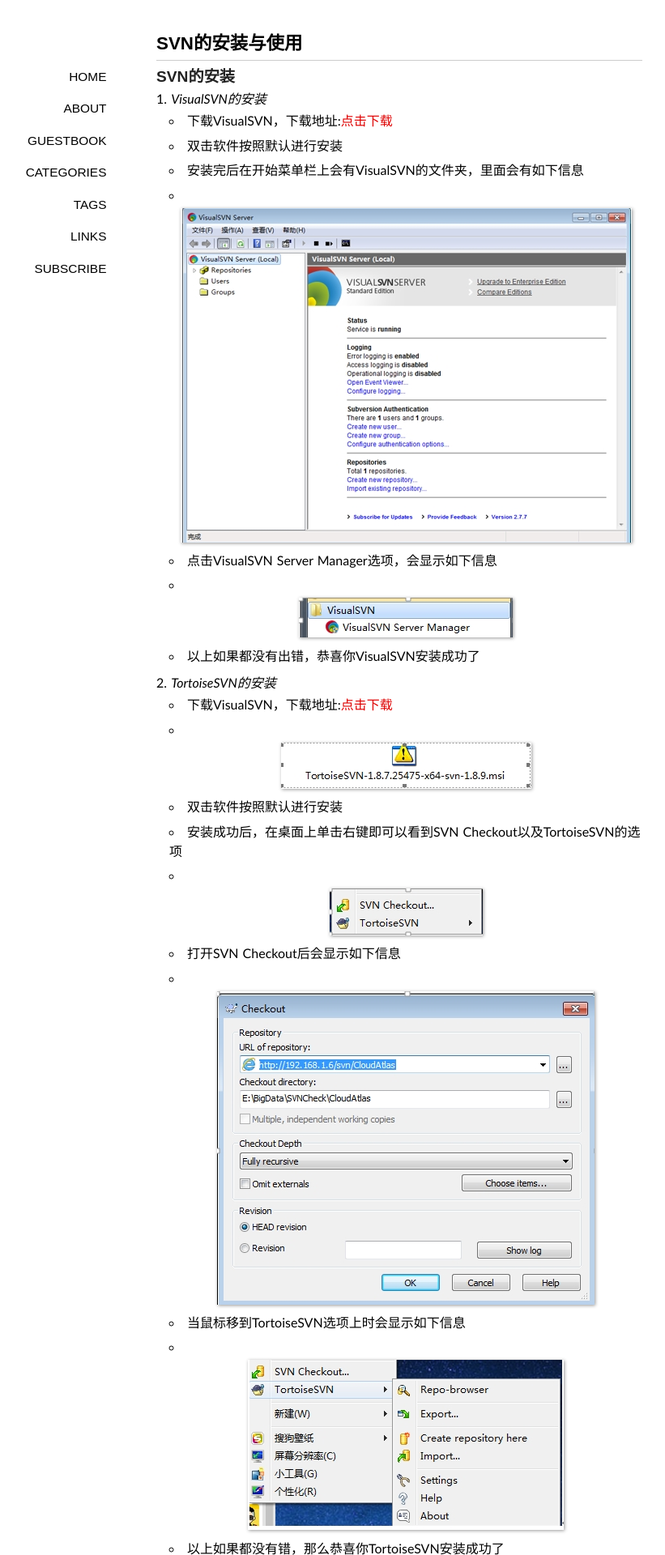
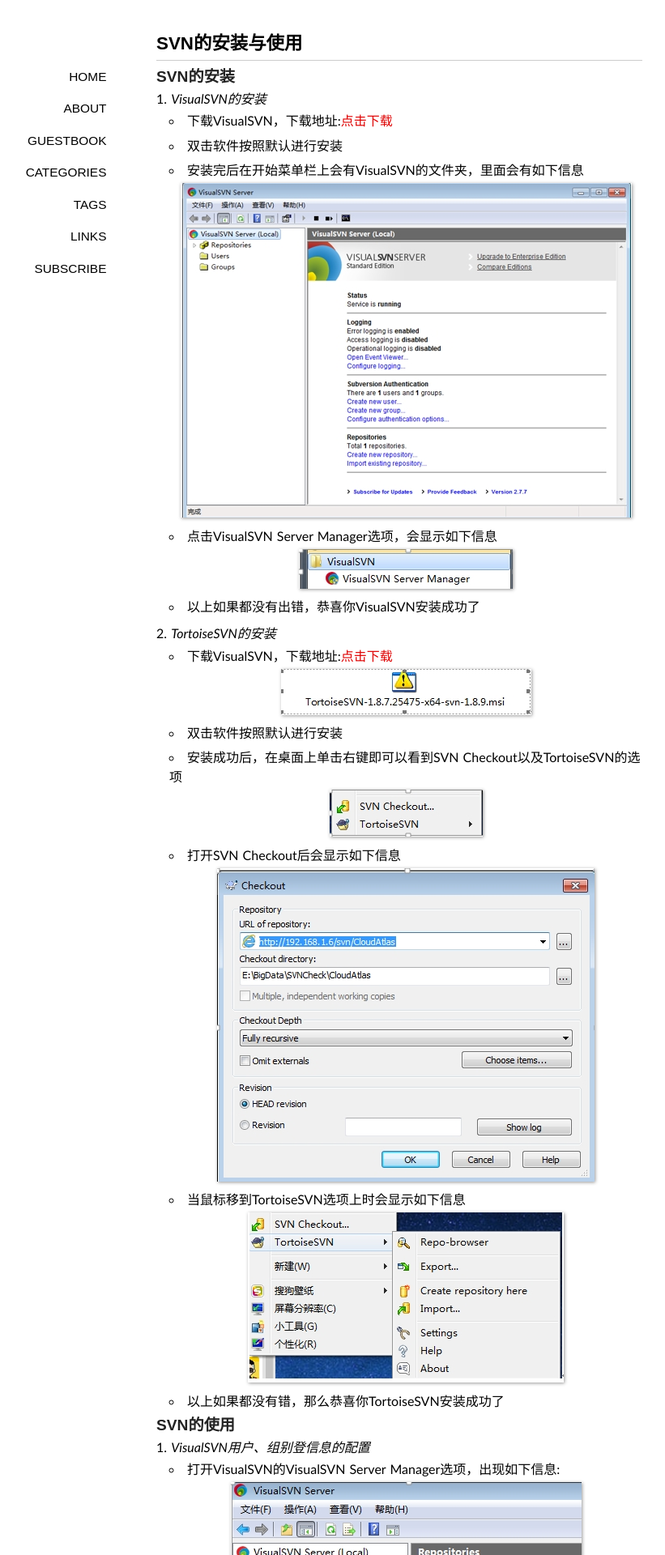
Before and after one commit to chenzhigang/chenzhigang.github.io, a Jekyll site: the page built from _posts/201408/2014-08-20-SVNBlog.md, in a window 1280 px wide. Shown: the top 1920 px of the page at 81% size, without its empty margins (147-968 px from the left). Built offline with Jekyll 4.4.1, drawn with Linux system fonts in a browser that asks for light colours; some web fonts are replaced; Markdown is read by kramdown in place of the engine named in the settings; comment, search, counter and statistics services are not loaded.

Commit message:
no message

```diff
--- a/_posts/201408/2014-08-20-SVNBlog.md
+++ b/_posts/201408/2014-08-20-SVNBlog.md
@@ -15,60 +15,60 @@ tags:
 	+ 下载VisualSVN，下载地址:[点击下载][1]
     + 双击软件按照默认进行安装
     + 安装完后在开始菜单栏上会有VisualSVN的文件夹，里面会有如下信息
-    + ![](/image/20140820/VisualSVNServer.jpg)
+    ![](/image/20140820/VisualSVNServer.jpg)
     + 点击VisualSVN Server Manager选项，会显示如下信息
-    + ![](/image/20140820/Manager.jpg)
+    ![](/image/20140820/Manager.jpg)
 	+ 以上如果都没有出错，恭喜你VisualSVN安装成功了
 2. _TortoiseSVN的安装_
 	+ 下载VisualSVN，下载地址:[点击下载][2]
-	+ ![](/image/20140820/TorEXE.jpg)
+	![](/image/20140820/TorEXE.jpg)
 	+ 双击软件按照默认进行安装
 	+ 安装成功后，在桌面上单击右键即可以看到SVN Checkout以及TortoiseSVN的选项
-	+ ![](/image/20140820/SVN_ST.jpg)
+	![](/image/20140820/SVN_ST.jpg)
 	+ 打开SVN Checkout后会显示如下信息
-	+ ![](/image/20140820/Checkout.jpg)
+	![](/image/20140820/Checkout.jpg)
 	+ 当鼠标移到TortoiseSVN选项上时会显示如下信息
-	+ ![](/image/20140820/TortoiseSVN.jpg)
+	![](/image/20140820/TortoiseSVN.jpg)
 	+ 以上如果都没有错，那么恭喜你TortoiseSVN安装成功了
 
 ###SVN的使用
 1. _VisualSVN用户、组别登信息的配置_
 	- 打开VisualSVN的VisualSVN Server Manager选项，出现如下信息:
-	- ![](/image/20140820/Repositories.jpg)
+	![](/image/20140820/Repositories.jpg)
 	- 其中，Repositories：源码仓库;User：用户名称;Groups：组名
 	- 在Repositories中创建一个文件夹,如名为CloudAtlas
-	- ![](/image/20140820/CA.jpg)
+	![](/image/20140820/CA.jpg)
 	- 在CloudAtlas的文件夹下创建若干个文件夹，如下
-	- ![](/image/20140820/CloudAtlas.jpg)
+	![](/image/20140820/CloudAtlas.jpg)
 	- 在前面的基础上创建文件夹，如下
-	- ![](/image/20140820/VisualSVN2.jpg)
+	![](/image/20140820/VisualSVN2.jpg)
 	- 在User的文件夹下创建用户名
 	- 在Groups的文件夹下创建组名
 	- 给每一个用户分配到一个组
-	- ![](/image/20140820/VisualSVN.jpg),在four组上，右键单击
-	- ![](/image/20140820/groups.jpg),选择edit
-	- ![](/image/20140820/editgroup.jpg),将需要分配到该组的用户分配进来，点击ok
+	![](/image/20140820/VisualSVN.jpg),在four组上，右键单击
+	![](/image/20140820/groups.jpg),选择edit
+	![](/image/20140820/editgroup.jpg),将需要分配到该组的用户分配进来，点击ok
 	- 这样一个基本的用户组别配置完毕
 2. _使用TortoiseSVN进行相关的操作_
 	+ SVN Checkout操作
 		- 选择需要Checkout的路径
 		- 右键点击SVN Checkout选项
-		- ![](/image/20140820/Checkout.jpg)
+		![](/image/20140820/Checkout.jpg)
 		- 由上图可知
-		- ![](/image/20140820/URLr.jpg)为仓库的路径，即将要被Checkout的信息的路径，
-		- ![](/image/20140820/Checkoutdirectory.jpg)为Checkout后的存放信息的路径。
+		![](/image/20140820/URLr.jpg)为仓库的路径，即将要被Checkout的信息的路径，
+		![](/image/20140820/Checkoutdirectory.jpg)为Checkout后的存放信息的路径。
 		- 选择好路径以及存放路径后，点击ok按钮有如下信息
-		- ![](/image/20140820/SVNCheckout.jpg)
+		![](/image/20140820/SVNCheckout.jpg)
 		- 可以看到上图代码等文件夹上有一个绿色带钩的图标，这就说明Checkout成功了
 	+ SVN Update的操作
 		- 在已经Checkout的文件夹上右击，可以看到如下信息
-		- ![](/image/20140820/SVNUpdate.jpg)
+		![](/image/20140820/SVNUpdate.jpg)
 		- 更新完成后会提示更新成功
 	+ SVN Commit的操作
 		- 在需要提交的文档的路径空白处右键单击，可以看到有SVN Commit选项
-		- ![](/image/20140820/SVNCommit.jpg)
+		![](/image/20140820/SVNCommit.jpg)
 		- 选择SVN Commit选项，点击后，有如下信息
-		- ![](/image/20140820/SVNCommit.jpg)
+		![](/image/20140820/SVNCommit.jpg)
 		- 在上图中可以看到，Recent message按钮：点击可以获取以前填写的文档描述信息;文本框：填写文档的相关描述信息;文档属性栏（Path，Extension等等）：勾选要提交的文档
 		- 点击上图中的ok按钮
 		- 提交完成后会有提示提交成功
```
